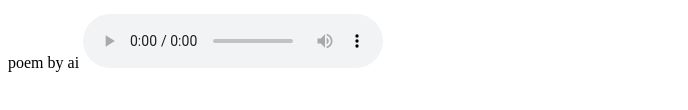
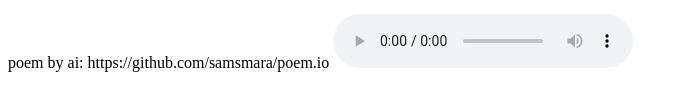
Before and after one commit to samsmara/samsmara.github.io, a plain HTML site: page index.html in a window 1280 px wide. Shown: the part 634-744 px from the top of the page, without its empty margins (0-688 px from the left). Drawn offline with Linux system fonts and the light colour scheme.

Commit message:
Update index.html

```diff
--- a/index.html
+++ b/index.html
@@ -14,7 +14,7 @@
 <p>the ballet girl&nbsp; by aden foyer is c<a href="file:///Users/students/Untitled-2.html">o</a>l</p>
 	<p>poem: https://github.com/samsmara/poem.io </p>
 <a href="https://image.baidu.com/search/detail?ct=503316480&z=undefined&tn=baiduimagedetail&ipn=d&word=doja%20cat&step_word=&ie=utf-8&in=&cl=2&lm=-1&st=undefined&hd=undefined&latest=undefined&copyright=undefined&cs=2462121005,1373817152&os=1300133141,1026569421&simid=4281375915,744644361&pn=35&rn=1&di=7146857200093233153&ln=1493&fr=&fmq=1668564922507_R&fm=&ic=undefined&s=undefined&se=&sme=&tab=0&width=undefined&height=undefined&face=undefined&is=0,0&istype=0&ist=&jit=&bdtype=0&spn=0&pi=0&gsm=1e&objurl=https%3A%2F%2Fgimg2.baidu.com%2Fimage_search%2Fsrc%3Dhttp%253A%252F%252Fnimg.ws.126.net%252F%253Furl%253Dhttp%25253A%25252F%25252Fdingyue.ws.126.net%25252F2022%25252F0407%25252Fae0f1f1dj00r9xynr0023d200j600y3g00j600y3.jpg%2526thumbnail%253D660x2147483647%2526quality%253D80%2526type%253Djpg%26refer%3Dhttp%253A%252F%252Fnimg.ws.126.net%26app%3D2002%26size%3Df9999%2C10000%26q%3Da80%26n%3D0%26g%3D0n%26fmt%3Dauto%3Fsec%3D1671156937%26t%3D48d6577295149c6039c3cc6969643a2e&rpstart=0&rpnum=0&adpicid=0&nojc=undefined&dyTabStr=MCwzLDYsMiwxLDQsNSw4LDcsOQ%3D%3D" target="_blank" name="pn35"><img data-imgurl="https://img2.baidu.com/it/u=633495023,2036632772&fm=253&fmt=auto&app=120&f=JPEG?w=500&h=889" src="https://img2.baidu.com/it/u=633495023,2036632772&fm=253&fmt=auto&app=120&f=JPEG?w=500&h=889"></a>
-<p>poem by ai
+<p>poem by ai: https://github.com/samsmara/poem.io
 	</body>
 <audio controls>
 <source src="horse.mp3" type="audio/mpeg">
```
